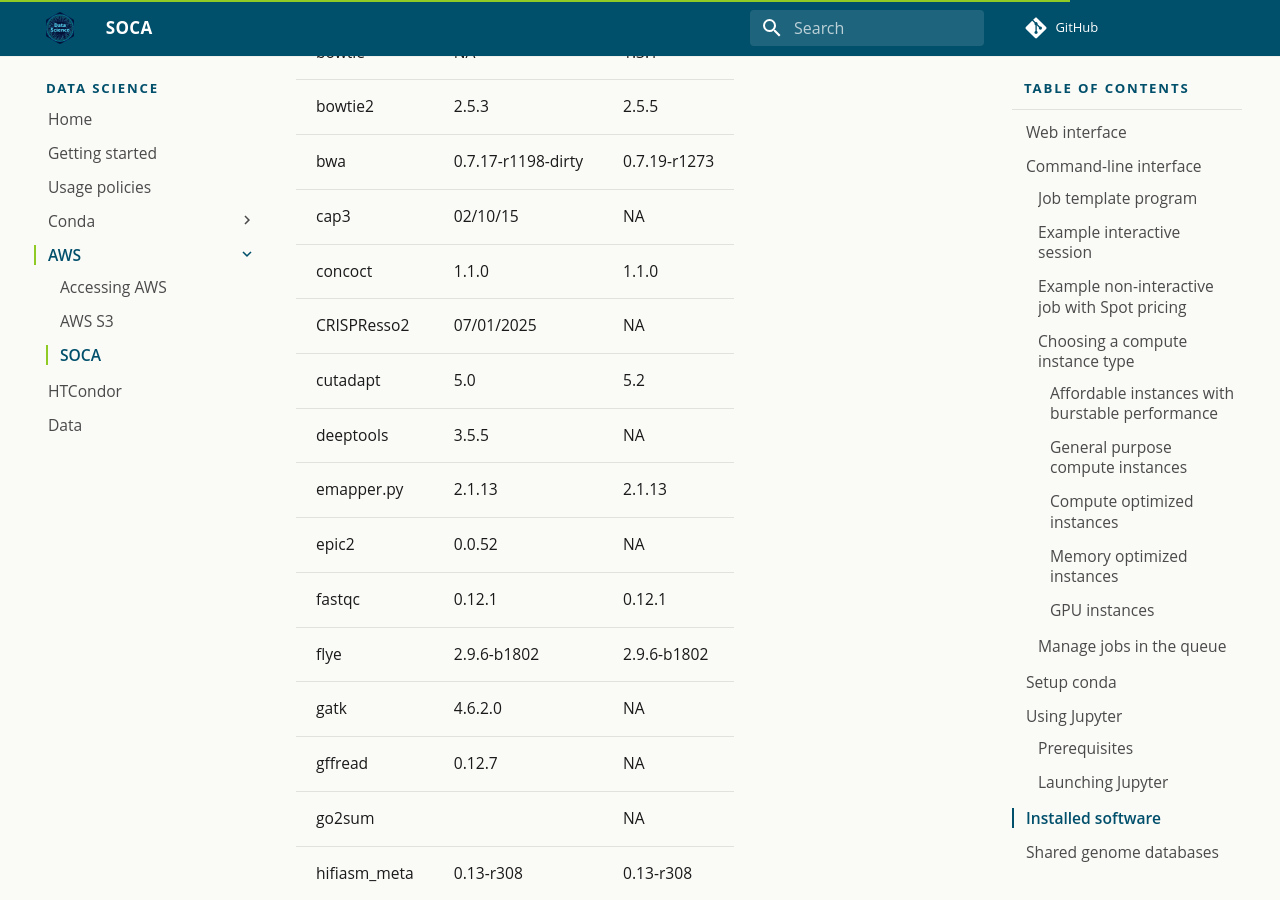
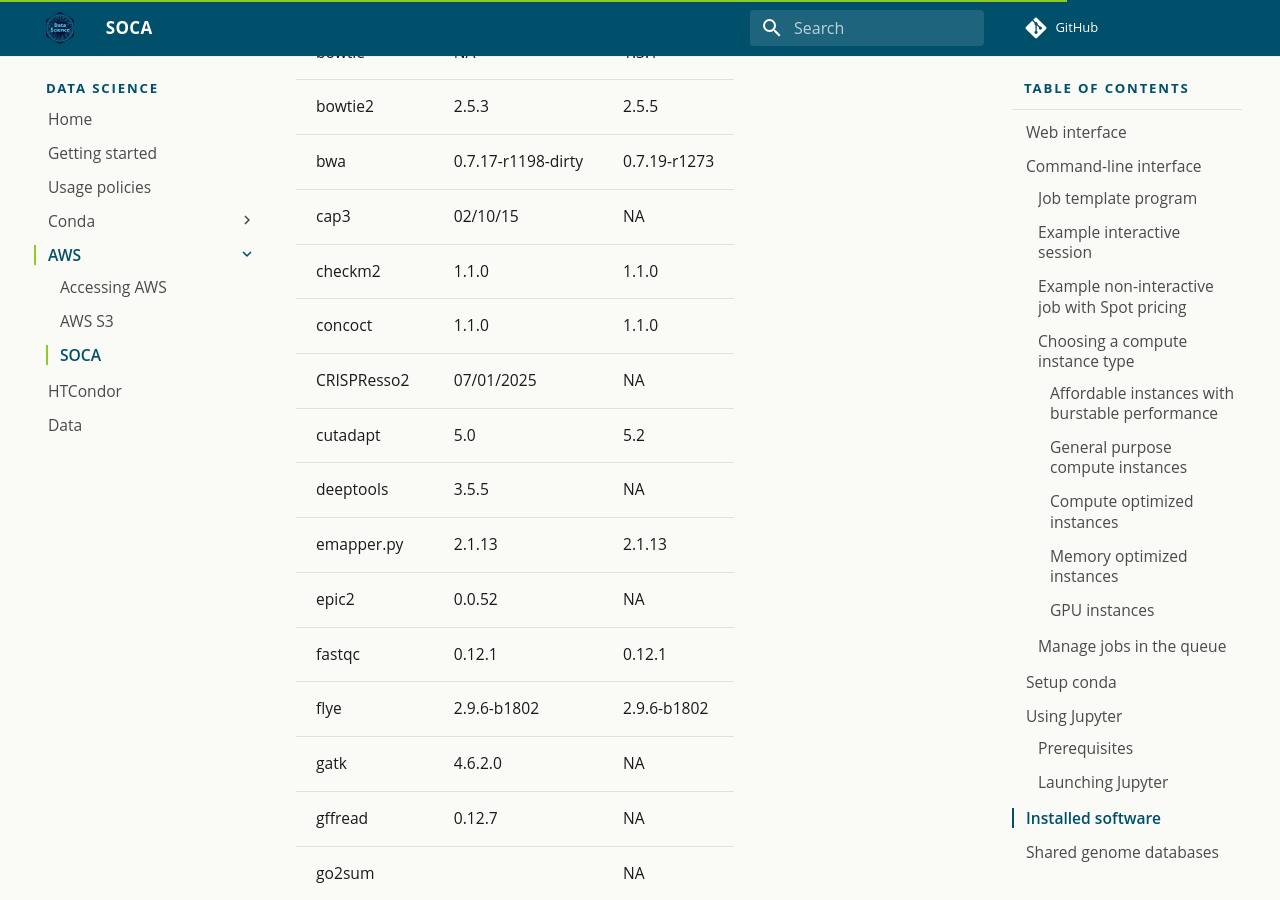
Before and after one commit to danforthcenter/datascience, an MkDocs documentation site: the page built from docs/aws_soca.md, in a window 1280 px wide and 900 px high, scrolled down 15760 px. Built offline with MkDocs 1.6.1 and Material for MkDocs 9.7.7, drawn with Linux system fonts in a browser that asks for light colours.

Commit message:
Add checkm2

```diff
--- a/docs/aws_soca.md
+++ b/docs/aws_soca.md
@@ -313,6 +313,7 @@ When finished, close the session and then click **Delete Session** to shut down
 | bowtie2      | 2.5.3              | 2.5.5        |
 | bwa          | 0.7.17-r1198-dirty | 0.7.19-r1273 |
 | cap3         | 02/10/15           | NA           |
+| checkm2      | 1.1.0              | 1.1.0        |
 | concoct      | 1.1.0              | 1.1.0        |
 | CRISPResso2  | 07/01/2025         | NA           |
 | cutadapt     | 5.0                | 5.2          |
```
